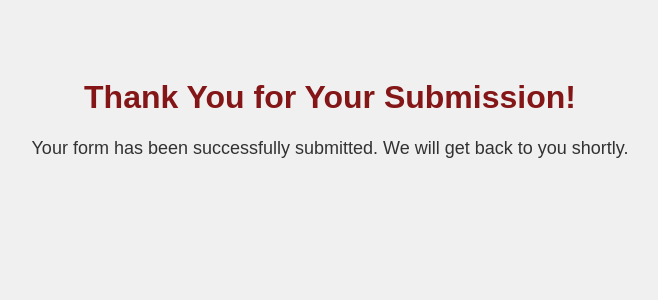
After one commit to usernamesarehardman/web_application, a Flask app: template templates/submit.html in a window 1280 px wide. The commit adds this page. Shown: the top 300 px of the page, without its empty margins (310-968 px from the left). Run offline with Flask 3, Linux system fonts and the light colour scheme; the template is opened without the code that fills it, so the values that code supplies are empty.

```diff
--- /dev/null
+++ b/templates/submit.html
@@ -0,0 +1,27 @@
+<!DOCTYPE html>
+<html lang="en">
+<head>
+    <meta charset="UTF-8">
+    <meta name="viewport" content="width=device-width, initial-scale=1.0">
+    <title>Thank You for Submitting</title>
+    <style>
+        body {
+            font-family: Arial, sans-serif;
+            background-color: #f0f0f0;
+            color: #323232;
+            text-align: center;
+            padding: 50px;
+        }
+        h1 {
+            color: #841617; /* Oklahoma Crimson */
+        }
+        p {
+            font-size: 18px;
+        }
+    </style>
+</head>
+<body>
+    <h1>Thank You for Your Submission!</h1>
+    <p>Your form has been successfully submitted. We will get back to you shortly.</p>
+</body>
+</html>
```
Also changed, not shown: templates/index.html (+9 -1 lines).
